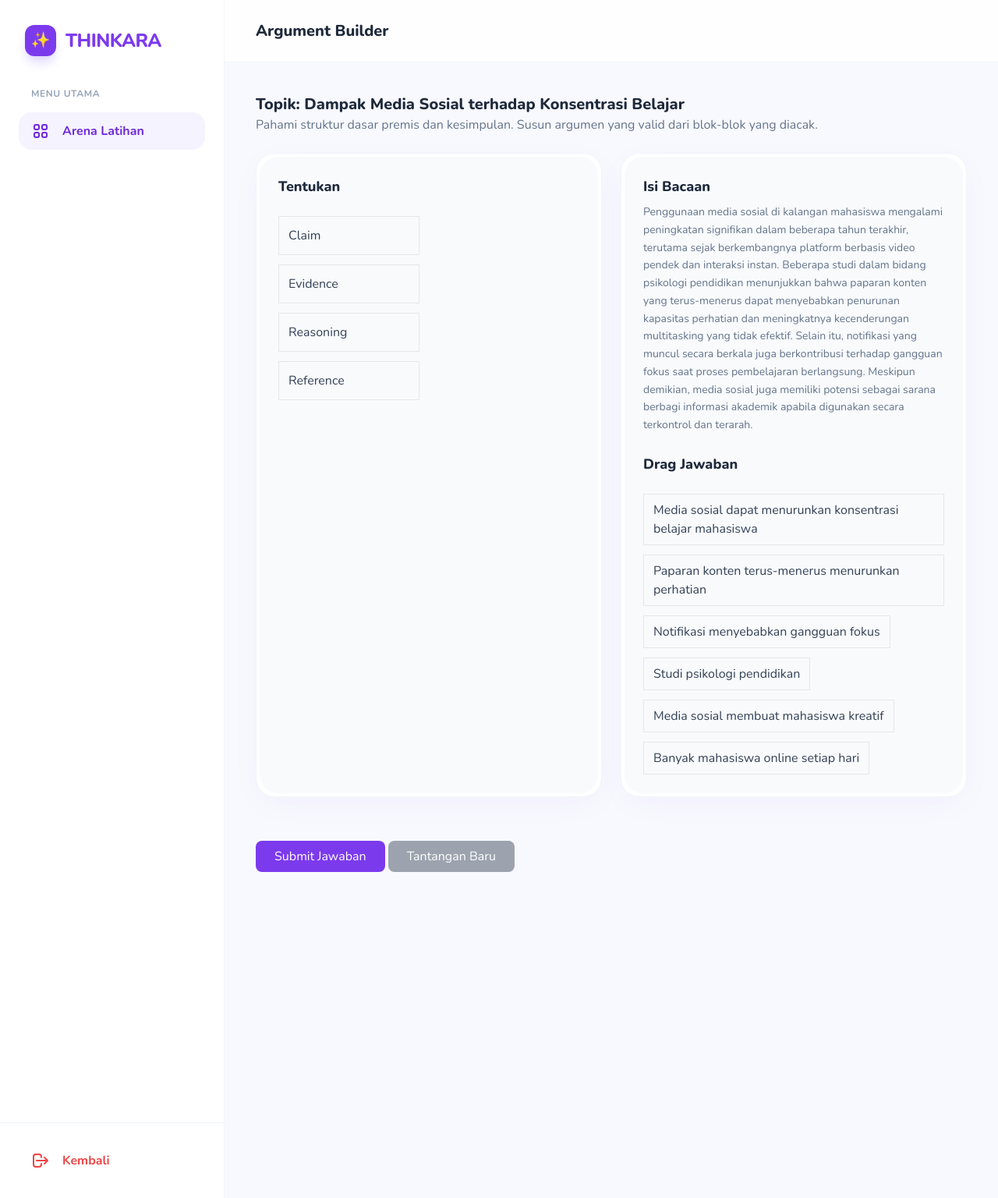
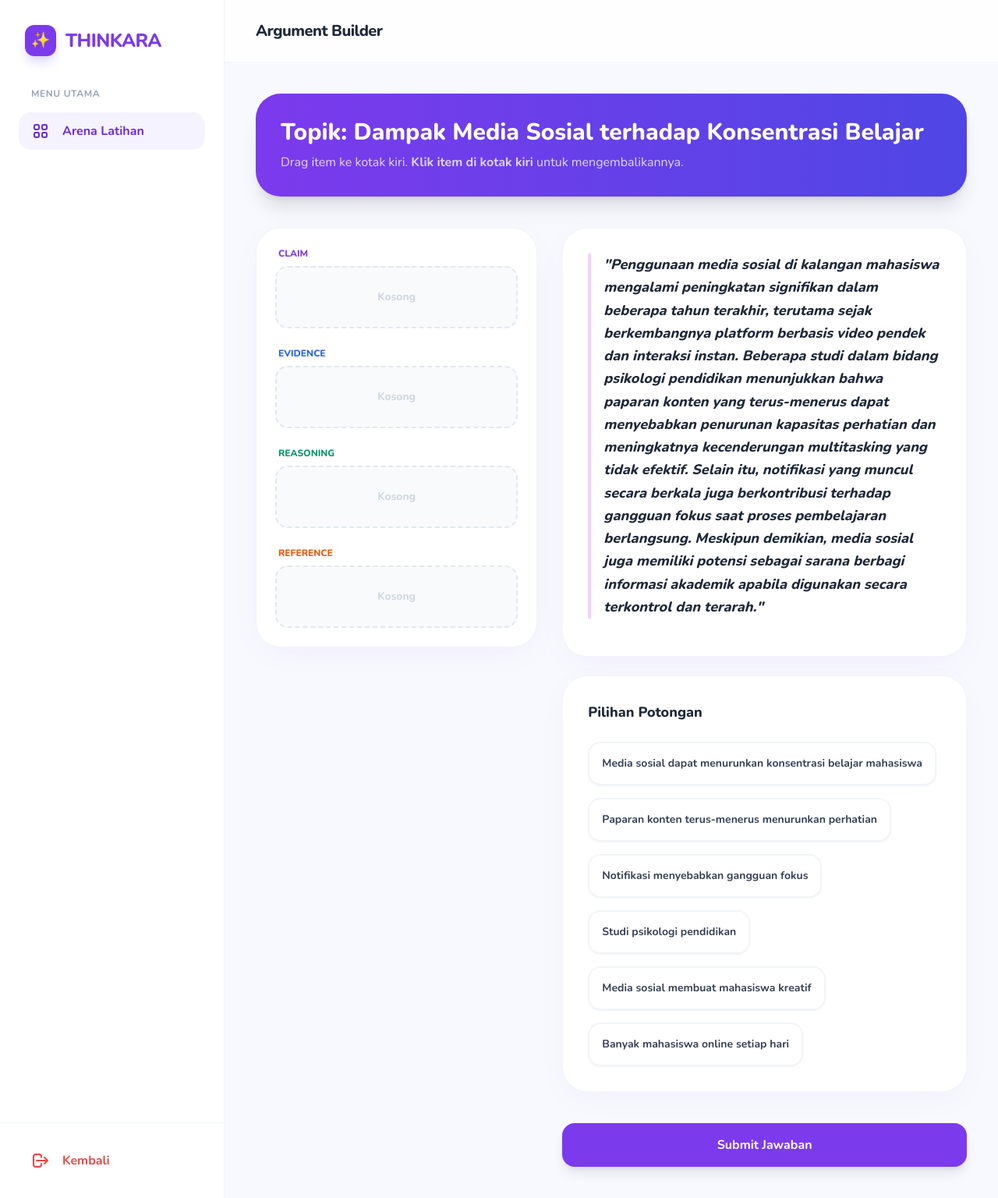
Before and after one commit to kurukururing/PEMWEB_KELOMPOK10_PARD, a PHP site: page /php/latihan/builder.php in a window 1280 px wide. Shown: the whole page at 78% size. Run offline with PHP 8.4, Linux system fonts and the light colour scheme; the visitor is signed in with stand-in values (Sample User, id 1); data comes from the database, SQL or seed files in the repository; some libraries are stand-ins or nearby versions.

Commit message:
builderUpdate

```diff
--- a/php/latihan/builder.php
+++ b/php/latihan/builder.php
@@ -24,19 +24,23 @@
 <head>
     <meta charset="UTF-8">
     <meta name="viewport" content="width=device-width, initial-scale=1.0">
-
     <title>Dashboard | THINKARA</title>
-
     <script src="https://cdn.tailwindcss.com"></script>
     <link href="https://fonts.googleapis.com/css2?family=Nunito:wght@400;600;700;800&display=swap" rel="stylesheet">
-
     <style>
         body { font-family: 'Nunito', sans-serif; background-color: #F8F9FE; }
         .soft-shadow { box-shadow: 0 10px 40px -10px rgba(124, 58, 237, 0.08); }
+        .dropzone {
+            transition: all 0.3s ease;
+            min-height: 80px;
+            border: 2px dashed #e2e8f0;
+        }
+        .dropzone.drag-over { border-color: #7c3aed; background-color: #f5f3ff; }
+        .drag-item { transition: transform 0.2s ease, box-shadow 0.2s ease; }
+        .drag-item:hover { transform: translateY(-2px); }
         ::-webkit-scrollbar { width: 6px; }
         ::-webkit-scrollbar-track { background: transparent; }
         ::-webkit-scrollbar-thumb { background: #cbd5e1; border-radius: 10px; }
-          ::-webkit-scrollbar-thumb:hover { background: #94a3b8; }
     </style>
 </head>
 
@@ -47,16 +51,13 @@
             <div class="w-10 h-10 bg-violet-600 rounded-xl flex items-center justify-center text-white text-xl shadow-lg shadow-violet-200">✨</div>
             <span class="text-2xl font-extrabold text-violet-600 tracking-tight">THINKARA</span>
         </div>
-
         <nav class="flex-1 px-6 space-y-2 mt-4 overflow-y-auto">
             <p class="text-xs font-bold text-slate-400 uppercase tracking-wider mb-4 px-4">Menu Utama</p>
-
             <a href="#" class="flex items-center gap-4 px-4 py-3 bg-violet-50 text-violet-700 rounded-2xl font-bold transition-colors">
                 <svg class="w-6 h-6" fill="none" stroke="currentColor" viewBox="0 0 24 24"><path stroke-linecap="round" stroke-linejoin="round" stroke-width="2" d="M4 6a2 2 0 012-2h2a2 2 0 012 2v2a2 2 0 01-2 2H6a2 2 0 01-2-2V6zM14 6a2 2 0 012-2h2a2 2 0 012 2v2a2 2 0 01-2 2h-2a2 2 0 01-2-2V6zM4 16a2 2 0 012-2h2a2 2 0 012 2v2a2 2 0 01-2 2H6a2 2 0 01-2-2v-2zM14 16a2 2 0 012-2h2a2 2 0 012 2v2a2 2 0 01-2 2h-2a2 2 0 01-2-2v-2z"></path></svg>
                 Arena Latihan
             </a>
         </nav>
-
         <div class="p-6 border-t border-slate-100">
             <a href="../dashboard.php" class="flex items-center gap-4 px-4 py-3 text-red-500 hover:bg-red-50 rounded-2xl font-bold transition-colors">
                 <svg class="w-6 h-6" fill="none" stroke="currentColor" viewBox="0 0 24 24"><path stroke-linecap="round" stroke-linejoin="round" stroke-width="2" d="M17 16l4-4m0 0l-4-4m4 4H7m6 4v1a3 3 0 01-3 3H6a3 3 0 01-3-3V7a3 3 0 013-3h4a3 3 0 013 3v1"></path></svg>
@@ -66,162 +67,157 @@
     </aside>
 
     <main class="flex-1 flex flex-col h-full relative overflow-hidden">
-
         <header class="h-20 bg-white/80 backdrop-blur-md border-b border-slate-100 flex items-center justify-between px-6 md:px-10 z-10">
-
-              <div class="flex items-center gap-4 md:hidden">
-                  <button class="text-violet-600 p-2 bg-violet-50 rounded-xl">
-                      <svg class="w-6 h-6" fill="none" stroke="currentColor" viewBox="0 0 24 24"><path stroke-linecap="round" stroke-linejoin="round" stroke-width="2" d="M4 6h16M4 12h16M4 18h16"></path></svg>
-                  </button>
-                  <span class="text-xl font-extrabold text-violet-600 tracking-tight">THINKARA</span>
+            <div class="hidden md:block">
+                <h1 class="text-xl font-extrabold text-slate-800 tracking-tight">Argument Builder</h1>
             </div>
-
-              <div class="hidden md:block">
-                  <h1 class="text-xl font-extrabold text-slate-800">Argument Builder</h1>
-              </div>
-
         </header>
 
         <div class="flex-1 overflow-y-auto p-6 md:p-10 pb-24">
             <div class="max-w-6xl mx-auto space-y-8">
+                <div class="bg-gradient-to-r from-violet-600 to-indigo-600 rounded-[2rem] p-8 text-white shadow-xl mb-10">
+                    <h3 class="text-3xl font-extrabold mb-2">Topik: <?= $d['judul'] ?></h3>
+                    <p class="text-violet-100 opacity-90">Drag item ke kotak kiri. <b>Klik item di kotak kiri</b> untuk mengembalikannya.</p>
+                </div>
 
+                <div class="grid grid-cols-1 lg:grid-cols-12 gap-8">
+                    <div class="lg:col-span-5 space-y-4">
+                        <div class="bg-white p-6 rounded-[2rem] border border-slate-100 soft-shadow space-y-6">
+                            <?php
+                            $zones = [
+                                ['type' => 'claim', 'label' => 'Claim', 'color' => 'violet'],
+                                ['type' => 'evidence', 'label' => 'Evidence', 'color' => 'blue'],
+                                ['type' => 'reasoning', 'label' => 'Reasoning', 'color' => 'emerald'],
+                                ['type' => 'reference', 'label' => 'Reference', 'color' => 'orange']
+                            ];
+                            foreach($zones as $z) { ?>
                                 <div>
-                      <div class="flex justify-between items-end mb-6">
-                          <div>
-                              <h3 class="text-xl font-extrabold text-slate-800">
-                                Topik: <?= $d['judul'] ?>
-                              </h3>
-
-                              <p class="text-slate-500 font-medium">
-                                Pahami struktur dasar premis dan kesimpulan. Susun argumen yang valid dari blok-blok yang diacak.
-                              </p>
+                                    <label class="text-xs font-black text-<?= $z['color'] ?>-600 uppercase mb-2 block ml-1"><?= $z['label'] ?></label>
+                                    <div class="dropzone rounded-2xl bg-slate-50 p-4 flex items-center justify-center text-center cursor-default" data-type="<?= $z['type'] ?>">
+                                        <span class="placeholder text-slate-300 font-bold text-sm">Kosong</span>
                                     </div>
                                 </div>
-
-                      <div class="grid grid-cols-1 md:grid-cols-2 gap-6">
-                          <div class="bg-white p-1 rounded-3xl border border-slate-100 soft-shadow group hover:border-violet-200 transition-colors">
-
-                            <div class="bg-slate-50 rounded-[1.5rem] p-6 h-full flex flex-col justify-between">
-                                  <div>
-                                      <h4 class="text-lg font-extrabold text-slate-800 mb-2">Tentukan</h4>
-                                      <p class="text-slate-500 text-sm font-medium leading-relaxed mb-6">
-
-                                      <div class="grid grid-cols-2 gap-6 mt-6">
-                                        <div class="space-y-3">
-                                          <div class="dropzone border p-3" data-type="claim">Claim</div>
-                                          <div class="dropzone border p-3" data-type="evidence">Evidence</div>
-                                          <div class="dropzone border p-3" data-type="reasoning">Reasoning</div>
-                                          <div class="dropzone border p-3" data-type="reference">Reference</div>
-                                        </div>
-                                      </div>
-
-                                      </p>
-                                  </div>
-
-                              </div>
-                          </div>
-
-                          <div class="bg-white p-1 rounded-3xl border border-slate-100 soft-shadow group hover:border-fuchsia-200 transition-colors">
-                              <div class="bg-slate-50 rounded-[1.5rem] p-6 h-full flex flex-col justify-between">
-
-                                <div>
-                                      <h4 class="text-lg font-extrabold text-slate-800 mb-2">Isi Bacaan</h4>
-                                      <p class="text-slate-500 text-sm font-medium leading-relaxed mb-6">
-                                        <?= $d['isi'] ?>
-                                      </p>
-
-                                      <h4 class="text-lg font-extrabold text-slate-800 mb-2">Drag Jawaban</h4>
-                                      <div class="mt-6 flex flex-wrap gap-3">
-                                        <?php while($item = mysqli_fetch_assoc($q2)) { ?>
-
-                                          <div class="drag-item border px-3 py-2 cursor-move" draggable="true" data-type="<?= $item['tipe'] ?>"
-                                            data-correct="<?= $item['is_correct'] ?>">
-                                              <?= $item['teks'] ?>
-                                          </div>
-
                             <?php } ?>
                         </div>
                     </div>
 
+                    <div class="lg:col-span-7 space-y-6">
+                        <div class="bg-white p-8 rounded-[2rem] border border-slate-100 soft-shadow">
+                            <h4 class="text-lg font-extrabold text-slate-800 mb-4 italic leading-relaxed border-l-4 border-fuchsia-200 pl-4">
+                                "<?= $d['isi'] ?>"
+                            </h4>
+                        </div>
+
+                        <div id="source-pool" class="bg-white p-8 rounded-[2rem] border border-slate-100 soft-shadow min-h-[200px]">
+                            <h4 class="text-lg font-extrabold text-slate-800 mb-6">Pilihan Potongan</h4>
+                            <div class="flex flex-wrap gap-4 items-start" id="pool-container">
+                                <?php while($item = mysqli_fetch_assoc($q2)) { ?>
+                                    <div class="drag-item bg-white border-2 border-slate-100 p-4 rounded-2xl cursor-grab active:cursor-grabbing hover:border-violet-300 font-bold text-slate-700 text-sm shadow-sm"
+                                         draggable="true"
+                                         data-type="<?= $item['tipe'] ?>"
+                                         data-correct="<?= $item['is_correct'] ?>"
+                                         onclick="returnToPool(this)">
+                                        <?= $item['teks'] ?>
+                                    </div>
+                                <?php } ?>
                             </div>
                         </div>
 
+                        <div class="flex items-center gap-4 pt-4">
+                            <form id="gameForm" method="POST" action="submit_score.php" class="flex-1">
+                                <input type="hidden" name="waktu" id="waktuInput">
+                                <input type="hidden" name="skor" id="skorInput">
+                                <button type="button" onclick="submitGame()" class="w-full bg-violet-600 hover:bg-violet-700 text-white font-bold py-4 rounded-2xl shadow-lg transition-all">
+                                    Submit Jawaban
+                                </button>
+                            </form>
                         </div>
                     </div>
-
-                  <form id="gameForm" method="POST" action="submit_score.php">
-                    <input type="hidden" name="waktu" id="waktuInput">
-
-                    <input type="hidden" name="skor" id="skorInput">
-                    <button type="button" onclick="submitGame()"
-                        class="mt-6 bg-violet-600 text-white px-6 py-2 rounded-lg">
-                        Submit Jawaban
-                    </button>
-
-                    <button type="button" onclick="location.reload()"
-                        class="mt-2 bg-gray-400 text-white px-6 py-2 rounded-lg">
-                        Tantangan Baru
-                    </button>
-                  </form>
-
+                </div>
             </div>
         </div>
     </main>
 
     <script>
         let dragged = null;
+        const poolContainer = document.getElementById('pool-container');
+
+        // Fungsi Klik untuk Mengembalikan ke Pool
+        function returnToPool(item) {
+            if (item.parentElement.classList.contains('dropzone')) {
+                const zone = item.parentElement;
+                poolContainer.appendChild(item);
+                checkPlaceholder(zone);
+            }
+        }
+
+        function checkPlaceholder(zone) {
+            const placeholder = zone.querySelector('.placeholder');
+            if (zone.querySelectorAll('.drag-item').length === 0) {
+                if (placeholder) placeholder.style.display = 'block';
+            } else {
+                if (placeholder) placeholder.style.display = 'none';
+            }
+        }
 
         document.querySelectorAll('.drag-item').forEach(item => {
             item.addEventListener('dragstart', () => {
                 dragged = item;
+                item.style.opacity = '0.5';
+            });
+            item.addEventListener('dragend', () => {
+                item.style.opacity = '1';
+                dragged = null;
             });
         });
 
-        document.querySelectorAll('.dropzone').forEach(zone => {
-            zone.addEventListener('dragover', e => e.preventDefault());
-            zone.addEventListener('drop', function () {
+        // Setup Dropzones dan Pool
+        [...document.querySelectorAll('.dropzone'), poolContainer].forEach(zone => {
+            zone.addEventListener('dragover', e => {
+                e.preventDefault();
+                if (zone.classList.contains('dropzone') && zone.querySelectorAll('.drag-item').length > 0) return;
+                zone.classList.add('drag-over');
+            });
 
+            zone.addEventListener('dragleave', () => zone.classList.remove('drag-over'));
+
+            zone.addEventListener('drop', function (e) {
+                e.preventDefault();
+                this.classList.remove('drag-over');
                 if (!dragged) return;
 
+                const oldParent = dragged.parentElement;
+
+                if (this.classList.contains('dropzone')) {
+                    if (this.querySelectorAll('.drag-item').length === 0) {
                         this.appendChild(dragged);
-                dragged = null;
+                    }
+                } else {
+                    this.appendChild(dragged);
+                }
+
+                if (oldParent.classList.contains('dropzone')) checkPlaceholder(oldParent);
+                if (this.classList.contains('dropzone')) checkPlaceholder(this);
             });
-
         });
 
         let startTime = new Date();
-
-        // submit skor
         function submitGame() {
-            let endTime = new Date();
-            let duration = Math.floor((endTime - startTime) / 1000);
-
+            let duration = Math.floor((new Date() - startTime) / 1000);
             document.getElementById("waktuInput").value = duration;
-
             let score = 0;
-
-            document.querySelectorAll('.drag-item').forEach(item => {
-                let parent = item.parentElement;
-
-                if (!parent.classList.contains('dropzone')) return;
-
-                let correctType = item.dataset.type;
-                let zoneType = parent.dataset.type;
-                let isCorrect = item.dataset.correct;
-
-                // cek benar
-                if (correctType === zoneType && isCorrect == "1") {
-                    item.style.background = "lightgreen";
+            document.querySelectorAll('.dropzone').forEach(zone => {
+                const item = zone.querySelector('.drag-item');
+                if (item && item.dataset.type === zone.dataset.type && item.dataset.correct == "1") {
+                    item.style.background = "#dcfce7";
                     score += 10;
-                } else {
-                    item.style.background = "salmon";
+                } else if (item) {
+                    item.style.background = "#fee2e2";
                 }
             });
-
             document.getElementById("skorInput").value = score;
             document.getElementById("gameForm").submit();
         }
     </script>
-
 </body>
 </html>
```
Lines whose indentation alone changed are shown as unchanged.
